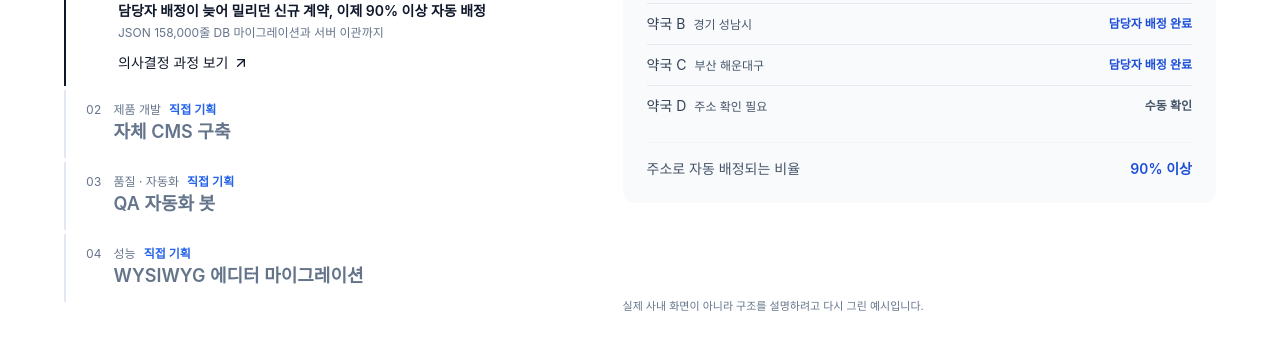
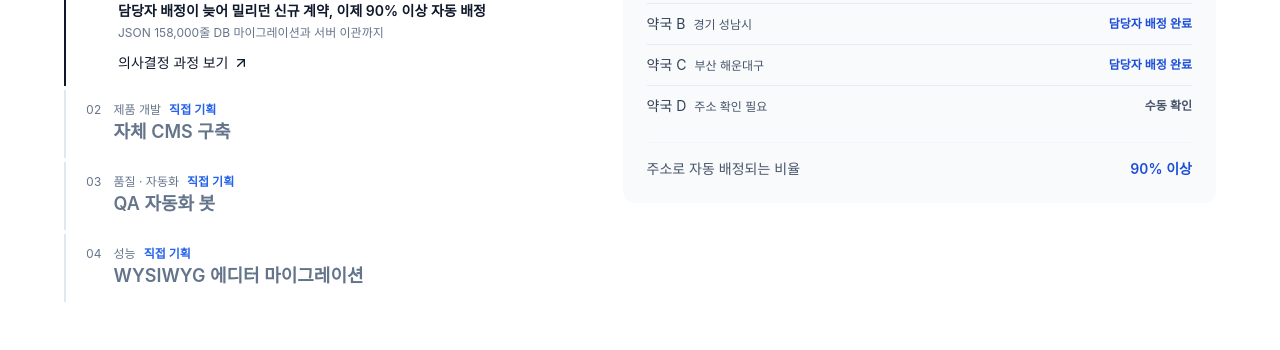
Before and after one commit to WhyBusyy/portfolio, a Next.js app: page / in a window 1280 px wide. Shown: the part 1543-1893 px from the top of the page. Built offline with nearby package versions, Linux system fonts and the light colour scheme; a web font is replaced by a local one.

Commit message:
style: Selected Work 예시 화면 안내 문구 제거

```diff
--- a/src/components/FeaturedWork.tsx
+++ b/src/components/FeaturedWork.tsx
@@ -105,12 +105,6 @@ export default function FeaturedWork() {
         Selected Work
       </h2>
     </>
-  );
-
-  const note = (
-    <p className="mt-3 text-[11px] text-slate-500 dark:text-slate-400">
-      실제 사내 화면이 아니라 구조를 설명하려고 다시 그린 예시입니다.
-    </p>
   );
 
   return (
@@ -230,7 +224,6 @@ export default function FeaturedWork() {
                     </div>
                   ))}
                 </div>
-                {note}
               </div>
             </div>
           </div>
@@ -287,7 +280,6 @@ export default function FeaturedWork() {
             ),
           )}
         </ol>
-        {note}
       </div>
     </section>
   );
```
